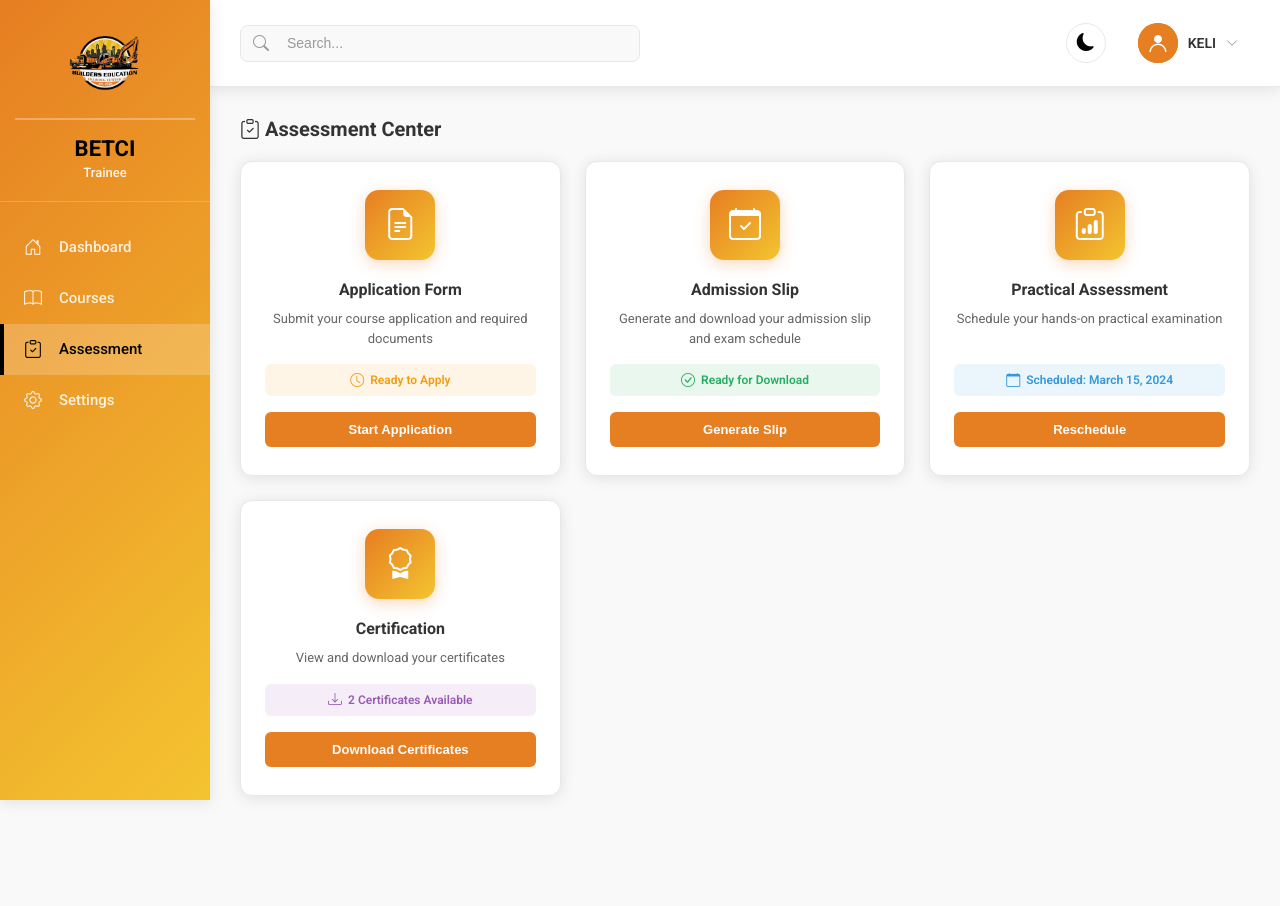
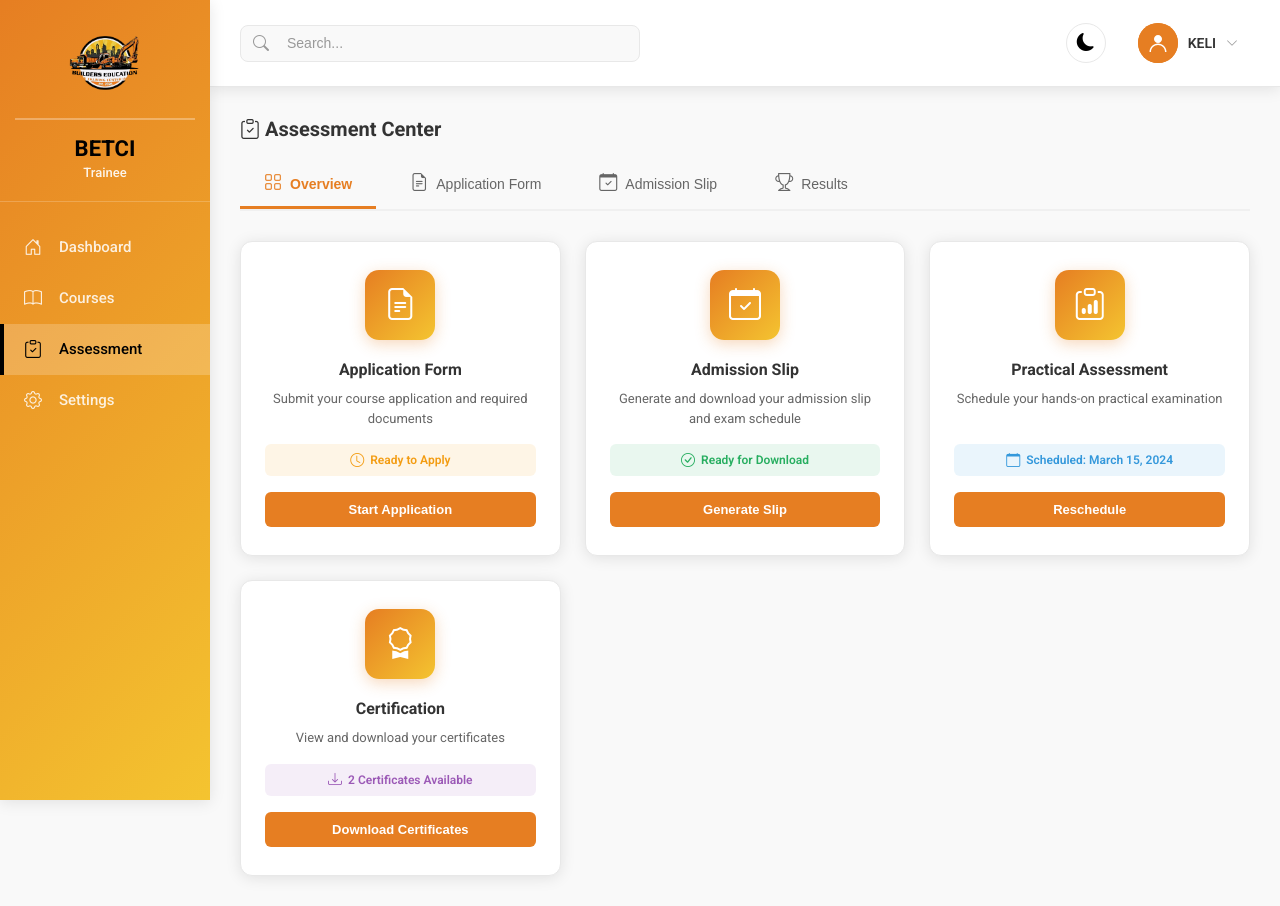
Before and after one commit to maglaquiivan/BETCIV1, a website: page frontend/trainee/pages/assessment.html in a window 1280 px wide. Before the commit the page ends 826 px from the top, so only its background shows below. Drawn offline with nearby package versions, Linux system fonts and the light colour scheme.

Commit message:
Add tab navigation to assessment page - Overview, Application, Admission, Results

```diff
--- a/frontend/trainee/pages/assessment.html
+++ b/frontend/trainee/pages/assessment.html
@@ -116,6 +116,66 @@
     <link href="https://cdn.jsdelivr.net/npm/bootstrap-icons@1.11.0/font/bootstrap-icons.css" rel="stylesheet">
     <link href="../assets/css/dashboard.css" rel="stylesheet">
     <link href="../assets/css/styles.css" rel="stylesheet">
+    <style>
+        /* Tab Navigation Styles */
+        .tab-navigation {
+            display: flex;
+            gap: 10px;
+            margin: 20px 0 30px 0;
+            border-bottom: 2px solid #f0f0f0;
+            padding-bottom: 0;
+            overflow-x: auto;
+        }
+
+        .tab-btn {
+            display: flex;
+            align-items: center;
+            gap: 8px;
+            padding: 12px 24px;
+            border: none;
+            background: transparent;
+            color: #666;
+            font-size: 14px;
+            font-weight: 500;
+            cursor: pointer;
+            transition: all 0.3s ease;
+            border-bottom: 3px solid transparent;
+            white-space: nowrap;
+        }
+
+        .tab-btn i {
+            font-size: 18px;
+        }
+
+        .tab-btn:hover {
+            color: #E67E22;
+            background: rgba(230, 126, 34, 0.05);
+        }
+
+        .tab-btn.active {
+            color: #E67E22;
+            border-bottom-color: #E67E22;
+            font-weight: 600;
+        }
+
+        .tab-content {
+            display: none;
+        }
+
+        .tab-content.active {
+            display: block;
+        }
+
+        @media (max-width: 768px) {
+            .tab-btn span {
+                display: none;
+            }
+
+            .tab-btn {
+                padding: 12px 16px;
+            }
+        }
+    </style>
 </head>
 <body>
     <div class="admin-container">
@@ -254,7 +314,27 @@
                 <h2><i class="bi bi-clipboard-check"></i> Assessment Center</h2>
             </div>
 
-            <div class="assessment-grid">
+            <!-- Tab Navigation -->
+            <div class="tab-navigation">
+                <button class="tab-btn active" onclick="switchTab('overview')">
+                    <i class="bi bi-grid"></i>
+                    <span>Overview</span>
+                </button>
+                <button class="tab-btn" onclick="switchTab('application')">
+                    <i class="bi bi-file-earmark-text"></i>
+                    <span>Application Form</span>
+                </button>
+                <button class="tab-btn" onclick="switchTab('admission')">
+                    <i class="bi bi-calendar-check"></i>
+                    <span>Admission Slip</span>
+                </button>
+                <button class="tab-btn" onclick="switchTab('results')">
+                    <i class="bi bi-trophy"></i>
+                    <span>Results</span>
+                </button>
+            </div>
+
+            <div class="assessment-grid" id="overviewTab">
                 <div class="assessment-card">
                     <div class="assessment-icon">
                         <i class="bi bi-file-earmark-text"></i>
@@ -376,6 +456,36 @@
                 window.location.href = '../auth/login.html';
             }
         }
+
+        // Tab switching function
+        function switchTab(tabName) {
+            // Remove active class from all tabs
+            document.querySelectorAll('.tab-btn').forEach(btn => {
+                btn.classList.remove('active');
+            });
+
+            // Add active class to clicked tab
+            event.target.closest('.tab-btn').classList.add('active');
+
+            // Handle tab content based on tab name
+            if (tabName === 'application') {
+                openApplicationForm();
+            } else if (tabName === 'admission') {
+                openAdmissionSlip();
+            } else if (tabName === 'results') {
+                alert('Results will be available after assessment completion');
+            }
+        }
+
+        // Navigate to application form
+        function openApplicationForm() {
+            window.location.href = 'assessment/application-form.html';
+        }
+
+        // Navigate to admission slip
+        function openAdmissionSlip() {
+            window.location.href = 'assessment/admission-slip.html';
+        }
     </script>
 </body>
 </html>
```
